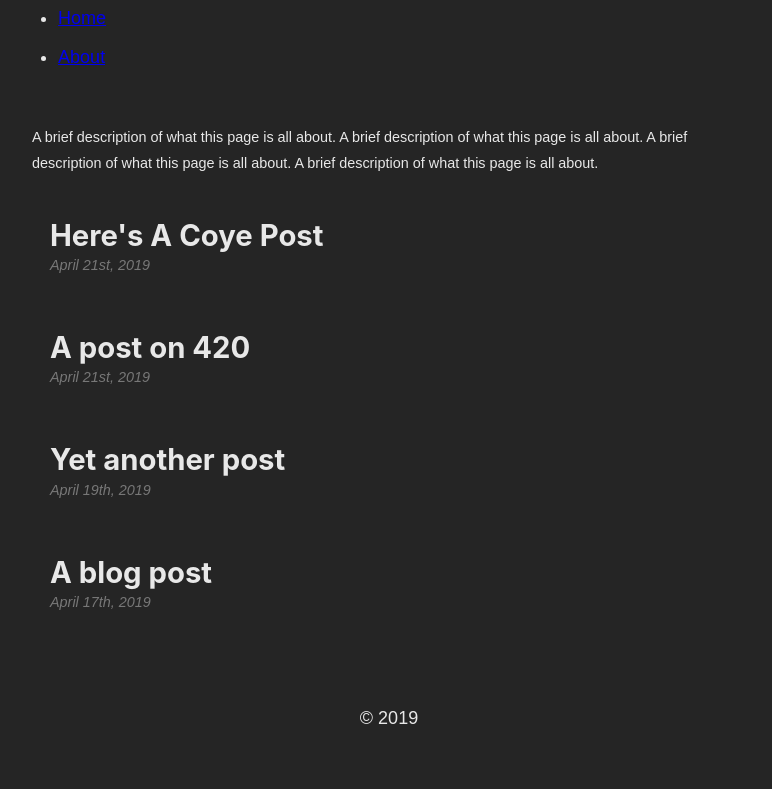
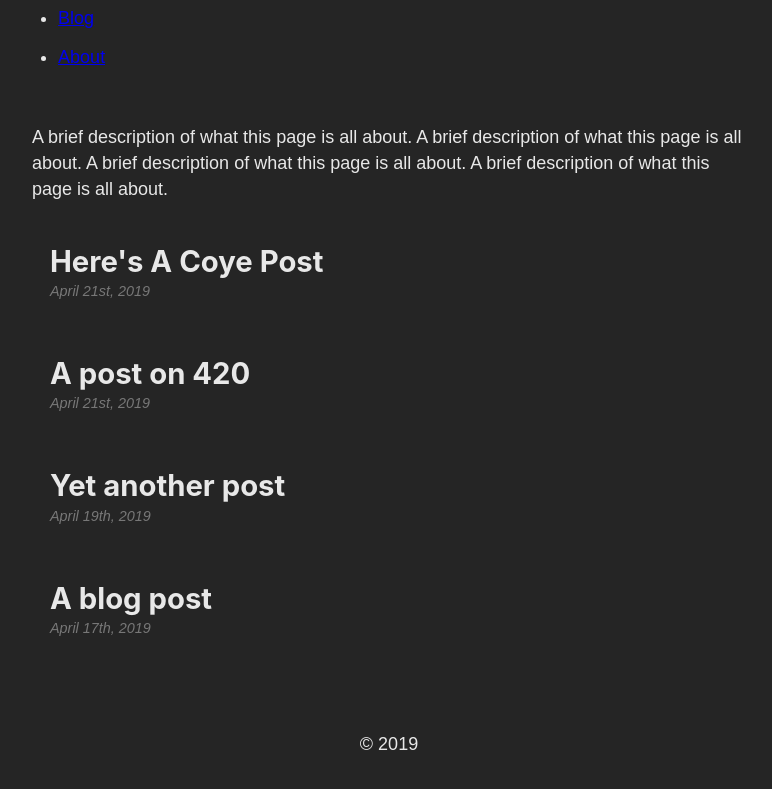
Before and after one commit to z336/movie-blog, a Gatsby site: page / in a window 1280 px wide. Shown: the part 101-890 px from the top of the page, without its empty margins (251-1023 px from the left). Built offline with nearby package versions, Linux system fonts and the light colour scheme; Gatsby itself is replaced by a stand-in of ours.

Commit message:
styles on home page

```diff
--- a/src/components/header.js
+++ b/src/components/header.js
@@ -29,7 +29,7 @@ const Header = () => {
               className={styles.navItem}
               activeClassName={styles.activeNavItem}
             >
-              Home
+              Blog
             </Link>
           </li>
           <li>
--- a/src/pages/index.js
+++ b/src/pages/index.js
@@ -28,7 +28,7 @@ const IndexBlogPage = () => {
     <div>
       <Layout>
         <Head title="Home" />
-        <p className={styles.about}>
+        <p>
           A brief description of what this page is all about. A brief
           description of what this page is all about. A brief description of
           what this page is all about. A brief description of what this page is
--- a/src/pages/index.module.scss
+++ b/src/pages/index.module.scss
@@ -1,7 +1,3 @@
-.about {
-  font-size: 0.8rem;
-}
-
 .posts {
   list-style-type: none;
   margin: 0;
```
